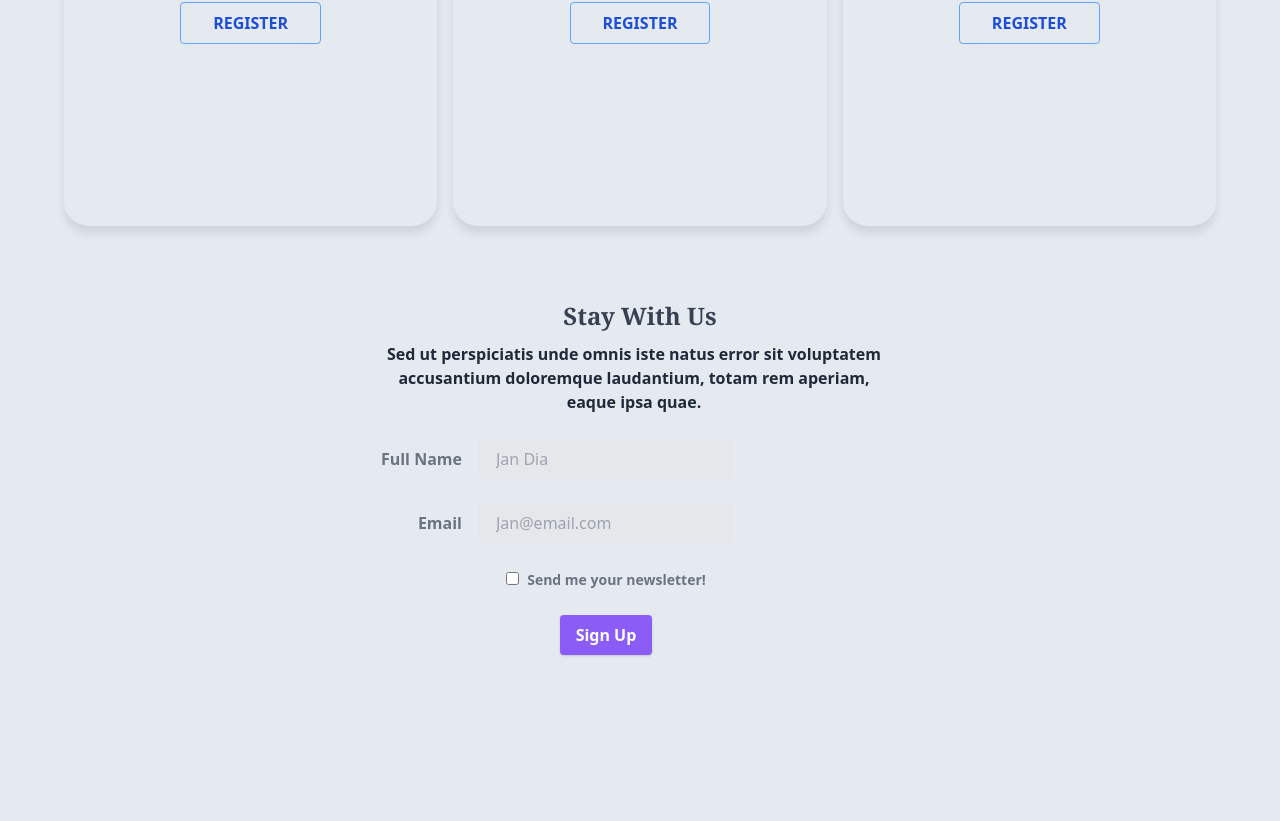
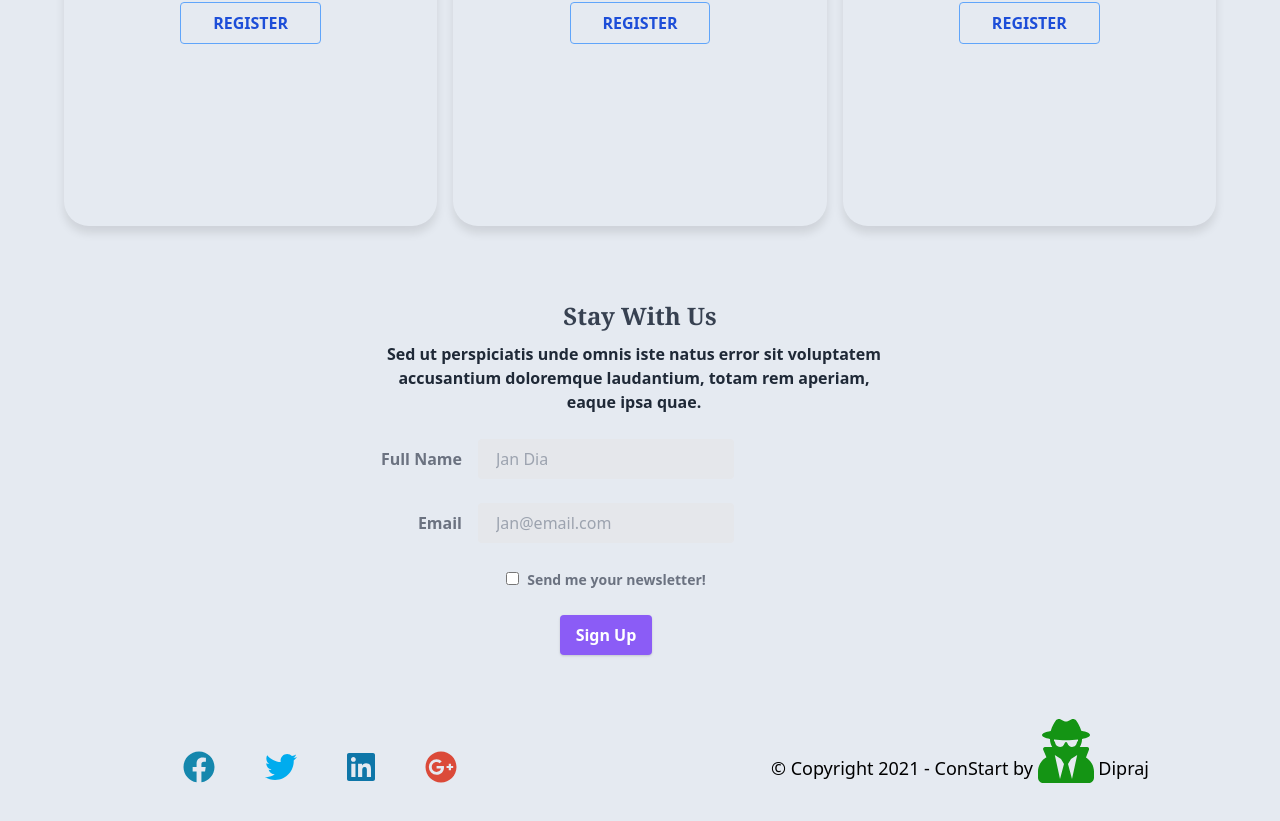
Before and after one commit to dipraj-howlader/conference-fullstack-client, a React (Create React App) app: page / in a window 1280 px wide. Shown: the part 1324-2145 px from the top of the page. Before the commit the page ends 2043 px from the top, so only its background shows below. Built offline with nearby package versions, Linux system fonts and the light colour scheme.

Commit message:
first page done

```diff
--- a/package.json
+++ b/package.json
@@ -19,6 +19,7 @@
     "react-countdown": "^2.3.2",
     "react-dom": "^17.0.2",
     "react-responsive-carousel": "^3.2.18",
+    "react-router-dom": "^5.2.0",
     "react-scripts": "4.0.3",
     "tailwindcss": "^2.1.4",
     "web-vitals": "^1.1.2"
--- a/src/Components/Home/ContactUs/ContactUs.css
+++ b/src/Components/Home/ContactUs/ContactUs.css
@@ -10,7 +10,6 @@
     justify-content: center;
     align-items: center;
     padding-bottom: 25px;
-
 }
 .contact-container {
     align-items: center;
--- /dev/null
+++ b/src/Components/Home/SocialMedia/SocialMedia.css
@@ -0,0 +1,6 @@
+.thisFont{
+    color: #149414;
+}
+.thisFont:hover{
+    color: gray
+}
--- /dev/null
+++ b/src/Components/Home/SocialMedia/SocialMedia.js
@@ -0,0 +1,33 @@
+import React, { useState } from 'react';
+import { FontAwesomeIcon } from '@fortawesome/react-fontawesome'
+import { faFacebook } from '@fortawesome/free-brands-svg-icons';
+import { faTwitter } from '@fortawesome/free-brands-svg-icons';
+import { faLinkedin } from '@fortawesome/free-brands-svg-icons';
+import { faGooglePlus } from '@fortawesome/free-brands-svg-icons';
+import { faUserSecret } from '@fortawesome/free-solid-svg-icons';
+import './SocialMedia.css';
+
+
+const SocialMedia = () => {
+    const gotoMyWebsite = () =>{
+        window.open("https://dipraj-s-portfolio.web.app/","_blank");
+    }
+    return (
+        <div className="grid grid-cols-1 md:grid-cols-2 text-center">
+            <div className="mt-8 pb-5 justify-center items-center">
+            <FontAwesomeIcon style={{marginRight:'50px'}} icon={faFacebook} size="2x" color="rgb(21, 135, 173)" />
+            <FontAwesomeIcon style={{marginRight:'50px'}} icon={faTwitter} size="2x" color="#00acee" />
+            <FontAwesomeIcon style={{marginRight:'50px'}} icon={faLinkedin} size="2x" color="#0e76a8" />
+            <FontAwesomeIcon icon={faGooglePlus} size="2x" color="#db4a39" />
+
+            </div>
+            <div className="mb-10">
+            <small className="text-sm md:text-lg">© Copyright 2021 - ConStart by </small>
+            <FontAwesomeIcon className="thisFont" onClick={gotoMyWebsite} icon={faUserSecret} size="4x" color="#149414" />
+            <small className="text-sm md:text-lg"> Dipraj</small>
+            </div>
+        </div>
+    );
+};
+
+export default SocialMedia;
--- a/src/Screens/HomePage/HomePage.js
+++ b/src/Screens/HomePage/HomePage.js
@@ -4,7 +4,7 @@ import ContactUs from '../../Components/Home/ContactUs/ContactUs';
 import Navvbarr from '../../Components/Home/Navvbarr/Navvbarr';
 import Slider from '../../Components/Home/Slider/Slider';
 import Ticket from '../../Components/Home/Ticket/Ticket';
-
+import SocialMedia from '../../Components/Home/SocialMedia/SocialMedia';
 const HomePage = () => {
     return (
         <div>
@@ -13,6 +13,7 @@ const HomePage = () => {
             <About></About>
             <Ticket></Ticket>
             <ContactUs></ContactUs>
+            <SocialMedia></SocialMedia>
         </div>
     );
 };
```
Also changed, not shown: 1 other file (tests, documents, lock files or other folders).
